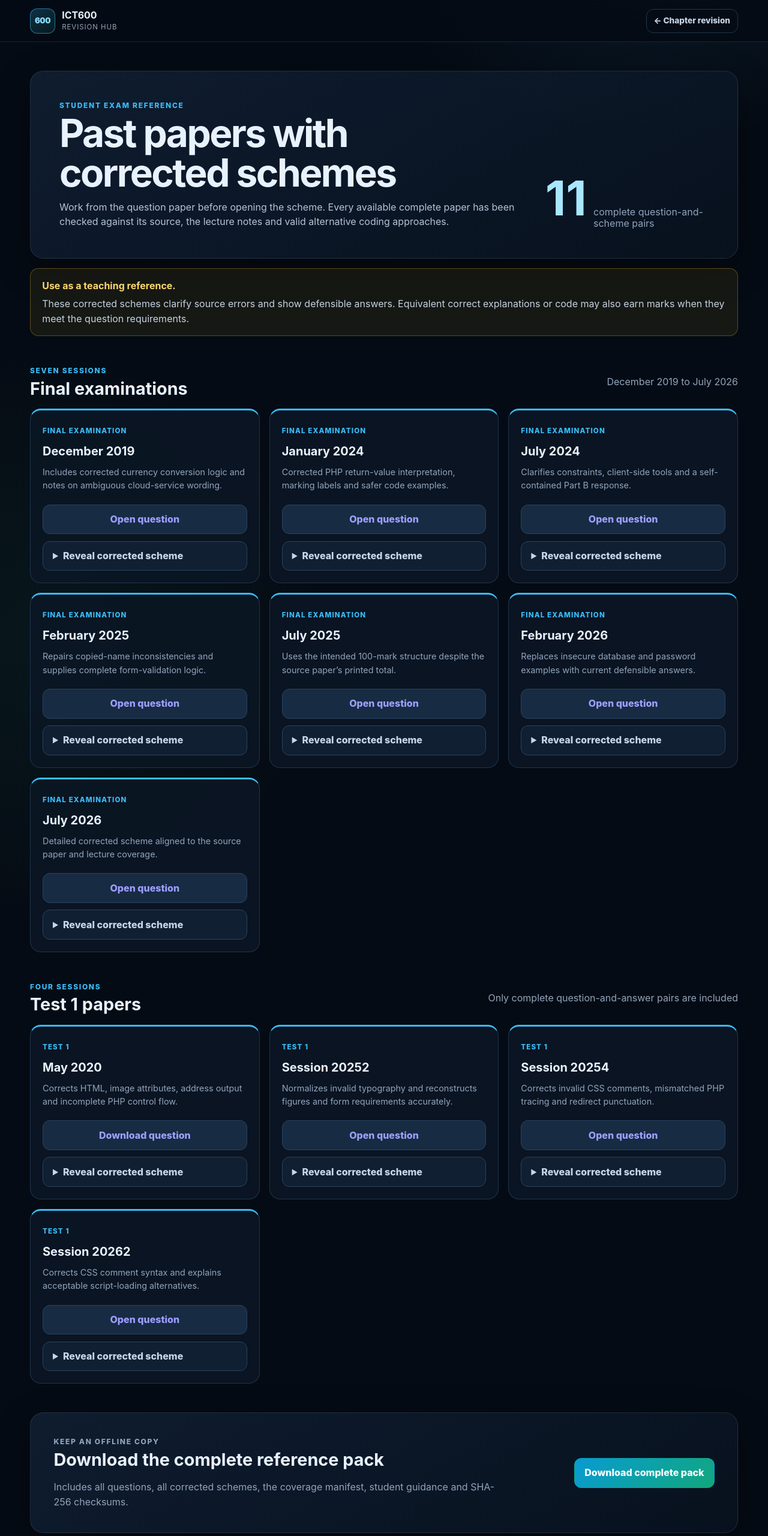
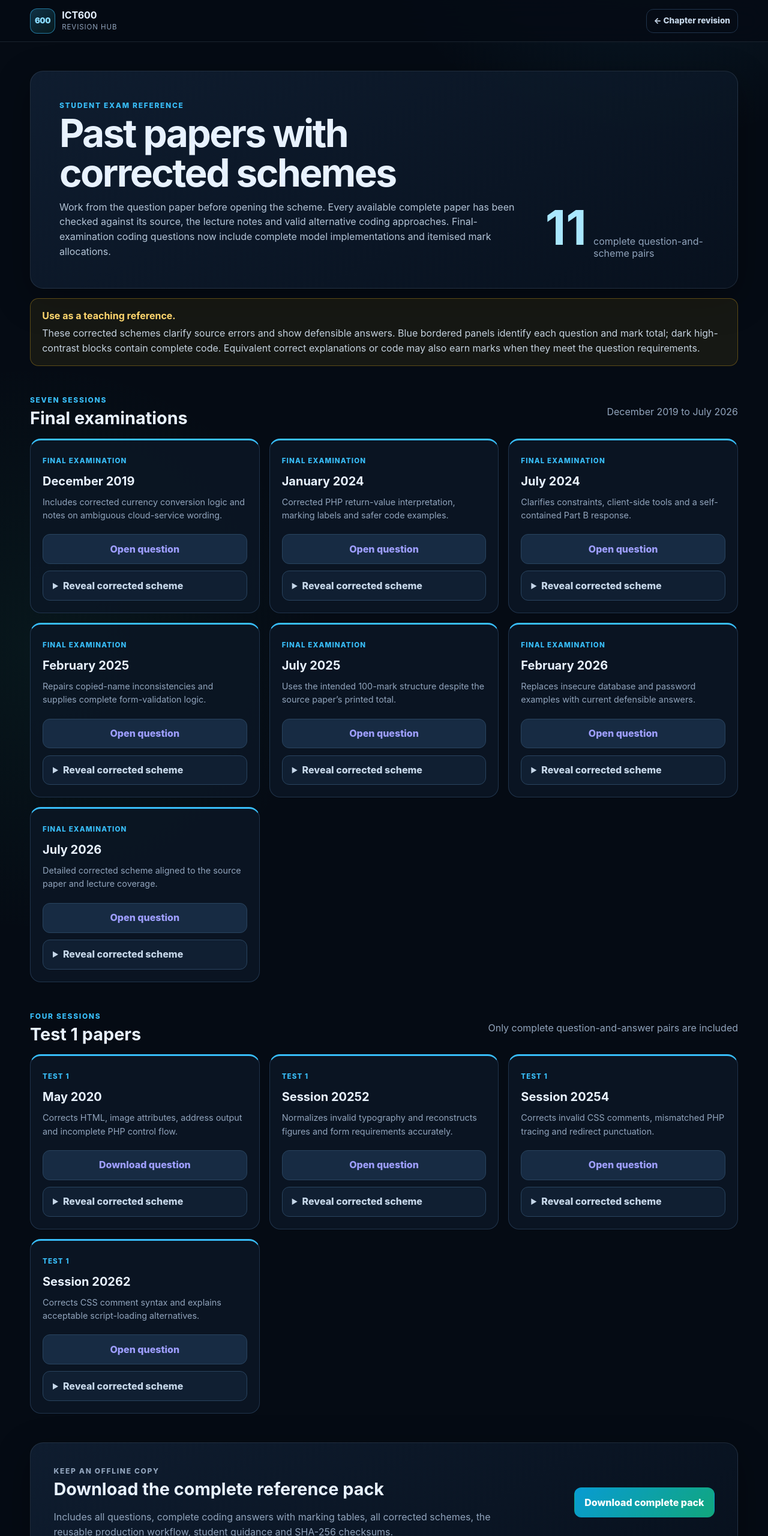
Before and after one commit to ilmu-repo/ict600-revision-hub, a website: page site/exams.html in a window 1280 px wide. Shown: the top 2560 px of the page at 60% size. Drawn offline with Linux system fonts and the light colour scheme.

Commit message:
Add complete coding answers and marking schemes

```diff
--- a/site/exams.html
+++ b/site/exams.html
@@ -25,7 +25,7 @@
       <div>
         <p class="eyebrow">Student exam reference</p>
         <h1 id="examTitle">Past papers with corrected schemes</h1>
-        <p>Work from the question paper before opening the scheme. Every available complete paper has been checked against its source, the lecture notes and valid alternative coding approaches.</p>
+        <p>Work from the question paper before opening the scheme. Every available complete paper has been checked against its source, the lecture notes and valid alternative coding approaches. Final-examination coding questions now include complete model implementations and itemised mark allocations.</p>
       </div>
       <div class="exam-stats" aria-label="Collection summary">
         <strong>11</strong><span>complete question-and-scheme pairs</span>
@@ -34,7 +34,7 @@
 
     <aside class="reference-note" aria-label="How to use these references">
       <strong>Use as a teaching reference.</strong>
-      <span>These corrected schemes clarify source errors and show defensible answers. Equivalent correct explanations or code may also earn marks when they meet the question requirements.</span>
+      <span>These corrected schemes clarify source errors and show defensible answers. Blue bordered panels identify each question and mark total; dark high-contrast blocks contain complete code. Equivalent correct explanations or code may also earn marks when they meet the question requirements.</span>
     </aside>
 
     <section aria-labelledby="finalsTitle">
@@ -100,7 +100,7 @@
     </section>
 
     <section class="download-panel" aria-labelledby="downloadTitle">
-      <div><p class="eyebrow">Keep an offline copy</p><h2 id="downloadTitle">Download the complete reference pack</h2><p>Includes all questions, all corrected schemes, the coverage manifest, student guidance and SHA-256 checksums.</p></div>
+      <div><p class="eyebrow">Keep an offline copy</p><h2 id="downloadTitle">Download the complete reference pack</h2><p>Includes all questions, complete coding answers with marking tables, all corrected schemes, the reusable production workflow, student guidance and SHA-256 checksums.</p></div>
       <a class="button primary" href="resources/ICT600-Student-Exam-Reference-Pack.zip" download>Download complete pack</a>
     </section>
   </main>
--- a/site/sw.js
+++ b/site/sw.js
@@ -1,4 +1,4 @@
-const CACHE = "ict600-revision-v2";
+const CACHE = "ict600-revision-v3";
 const CORE = [
   "./",
   "./index.html",
```
Also changed, not shown: tests/content.test.mjs (+2 -0 lines), 8 other files.
